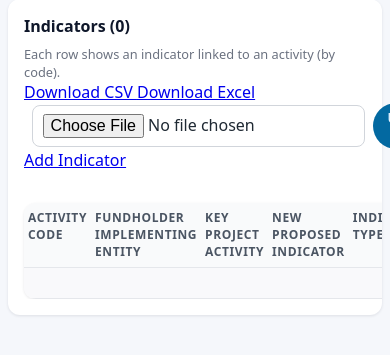
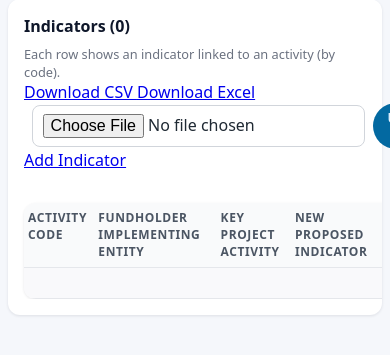
Before and after one commit to Rwunganira/pfund, a Flask app: page /indicators in a window 390 px wide; the page is wider, and only the part inside the window is pictured. Shown: the part 287-642 px from the top of that part. Run offline with Flask 3, Linux system fonts and the light colour scheme; the visitor is signed in with stand-in values (Sample User, id 1); data that the repository does not hold is empty.

Commit message:
edit indicators

```diff
--- a/static/styles.css
+++ b/static/styles.css
@@ -1161,6 +1161,17 @@ tbody tr:hover {
         max-width: 150px;
     }
 
+/* Indicators page - wider table */
+.indicators-section .compact-table {
+    min-width: 1200px;
+}
+
+@media (max-width: 1024px) {
+    .indicators-section .compact-table {
+        min-width: 900px;
+    }
+}
+
     /* Progress container */
     .progress-container {
         flex-direction: column;
--- a/templates/indicators.html
+++ b/templates/indicators.html
@@ -11,7 +11,7 @@
         </div>
     </div>
 
-    <section class="table-section" style="margin-top: 1.5rem;">
+    <section class="table-section indicators-section" style="margin-top: 1.5rem;">
         <div class="table-header">
             <div>
                 <h2>Indicators ({{ indicators|length }})</h2>
```
